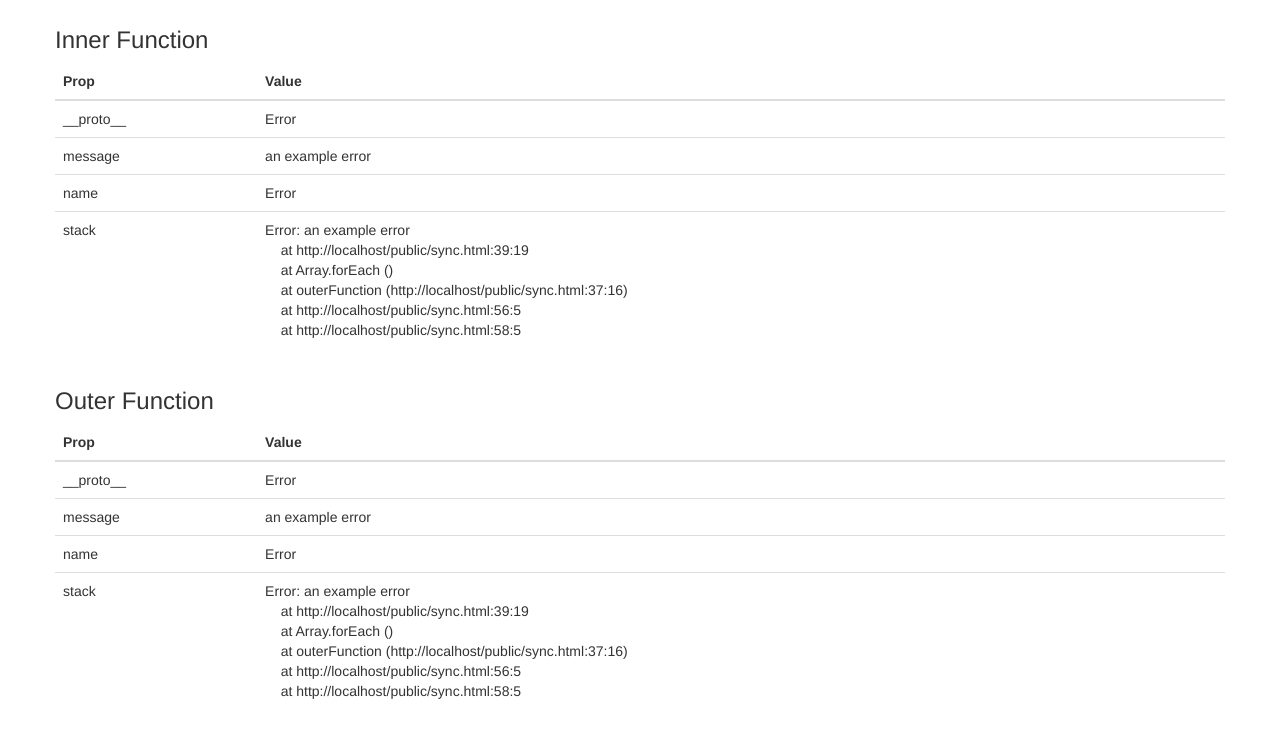
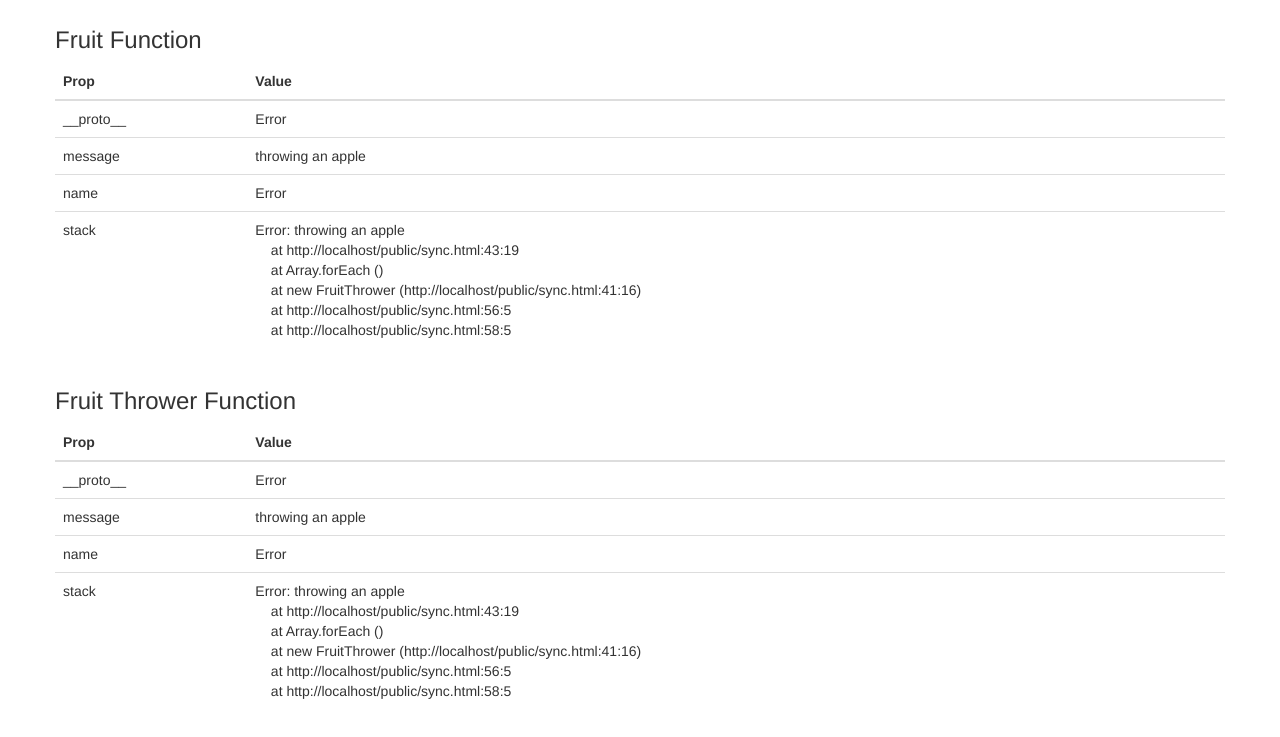
Before and after one commit to toddhgardner/jserror, a website: page public/sync.html in a window 1280 px wide. Shown: the part 63-800 px from the top of the page. Drawn offline with Linux system fonts and the light colour scheme.

Commit message:
improved naming of sync example

```diff
--- a/public/sync.html
+++ b/public/sync.html
@@ -11,13 +11,13 @@
   </div>
 
   <div class="row">
-    <h3>Inner Function</h3>
-    <div id="js-inner"></div>
+    <h3>Fruit Function</h3>
+    <div id="js-fruit"></div>
   </div>
 
   <div class="row">
-    <h3>Outer Function</h3>
-    <div id="js-outer"></div>
+    <h3>Fruit Thrower Function</h3>
+    <div id="js-fruit-thrower"></div>
   </div>
 
   <div class="row">
@@ -30,30 +30,30 @@
 
   (function (window) {
 
-    function outerFunction() {
+    window.onerror = function () {
+      printProps(arguments, "js-global");
+    };
+
+    function FruitThrower() {
       var fruits = ["apple"];
       try {
 
         fruits.forEach(function (fruit) {
           try {
-            throw new Error("an example error");
+            throw new Error("throwing an " + fruit);
           } catch (e) {
-            printProps(e, "js-inner");
+            printProps(e, "js-fruit");
             throw e;
           }
         });
 
       } catch(e) {
-        printProps(e, "js-outer");
+        printProps(e, "js-fruit-thrower");
         throw e;
       }
     }
 
-    window.onerror = function () {
-      printProps(arguments, "js-global");
-    };
-
-    outerFunction();
+    new FruitThrower();
 
   })(window);
 
```
